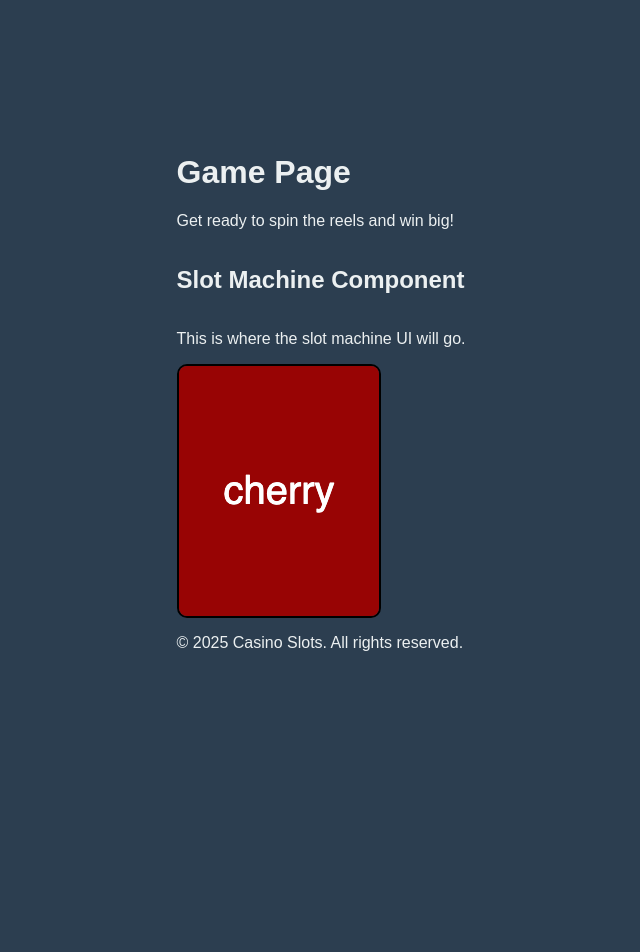
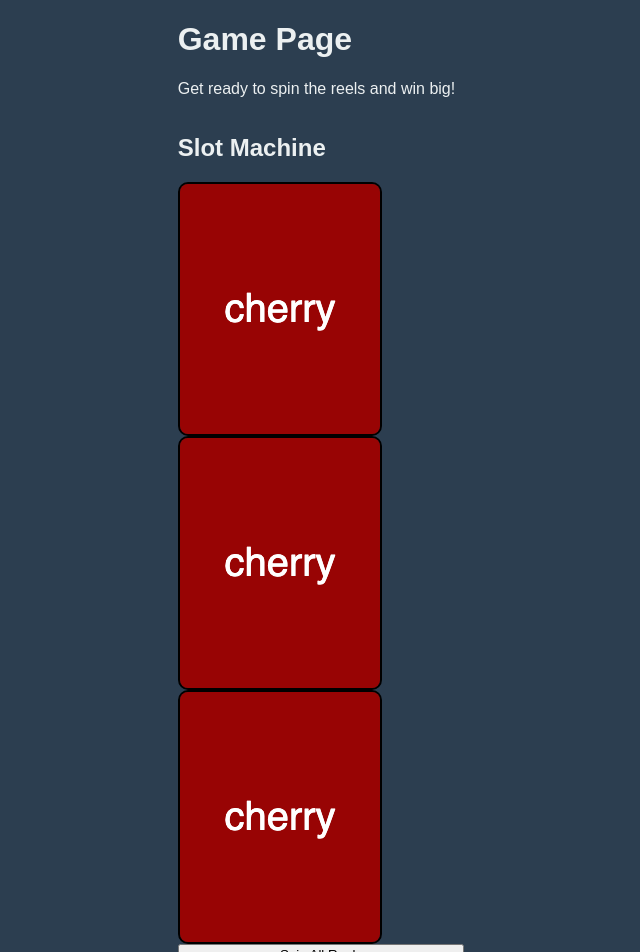
Before and after one commit to arden-rh/lexicon-casino, a React (Vite) app: page /game in a window 1280 px wide. Shown: the top 952 px of the page, without its empty margins (319-959 px from the left). Before the commit the page ends 800 px from the top, so only its background shows below. Built offline with nearby package versions, Linux system fonts and the light colour scheme.

Commit message:
working on logic to match results across spins

```diff
--- a/src/components/Reel/Reel.module.scss
+++ b/src/components/Reel/Reel.module.scss
@@ -4,7 +4,34 @@
 	overflow: hidden;
 	border: 2px solid #000;
 	border-radius: 10px;
+	position: relative;
+	background-color: #222;
+
+	.reelStrip {
 		display: flex;
 		flex-direction: column;
+		height: calc(250px * 12); // 12 images × 250px each = 3000px
+		transition: transform 0.5s cubic-bezier(0.25, 0.46, 0.45, 0.94);
+		will-change: transform;
+
+		&.spinning {
+			transition: transform 0.1s linear;
+		}
+	}
+
+	.slotItem {
+		width: 100%;
+		height: 250px; // Same as container height
+		flex-shrink: 0;
+		display: flex;
 		align-items: center;
+		justify-content: center;
+
+		img {
+			width: 100%;
+			height: auto;
+			max-height: 100%;
+			object-fit: contain;
 		}
+	}
+}
--- a/src/components/Reel/Reel.tsx
+++ b/src/components/Reel/Reel.tsx
@@ -1,72 +1,79 @@
 import styles from "./Reel.module.scss";
 
 interface ReelProps {
-	id?: number;
+	id: number;
+	isSpinning: boolean;
+	currentIndex: number;
 }
 
 const imageContent = [
 	{
+		id: 0,
+		src: "src/assets/images/slotImages/cherry.png",
+		alt: "Cherry",
+	},
+	{
 		id: 1,
-		imgSrc: "src/assets/images/slotImages/cherry.png",
-		imgAlt: "Cherry",
+		src: "src/assets/images/slotImages/lemon.png",
+		alt: "Lemon",
 	},
 	{
 		id: 2,
-		imgSrc: "src/assets/images/slotImages/lemon.png",
-		imgAlt: "Lemon",
+		src: "src/assets/images/slotImages/orange.png",
+		alt: "Orange",
+	},
+	{ id: 3, src: "src/assets/images/slotImages/plum.png", alt: "Plum" },
+	{ id: 4, src: "src/assets/images/slotImages/bell.png", alt: "Bell" },
+	{ id: 5, src: "src/assets/images/slotImages/star.png", alt: "Star" },
+	{
+		id: 6,
+		src: "src/assets/images/slotImages/seven.png",
+		alt: "Seven",
+	},
+	{ id: 7, src: "src/assets/images/slotImages/wild.png", alt: "Wild" },
+	{ id: 8, src: "src/assets/images/slotImages/bar.png", alt: "Bar" },
+	{
+		id: 9,
+		src: "src/assets/images/slotImages/dollar.png",
+		alt: "Dollar",
 	},
 	{
-		id: 3,
-		imgSrc: "src/assets/images/slotImages/orange.png",
-		imgAlt: "Orange",
-	},
-	{ id: 4, imgSrc: "src/assets/images/slotImages/plum.png", imgAlt: "Plum" },
-	{ id: 5, imgSrc: "src/assets/images/slotImages/bell.png", imgAlt: "Bell" },
-	{ id: 6, imgSrc: "src/assets/images/slotImages/star.png", imgAlt: "Star" },
-	{
-		id: 7,
-		imgSrc: "src/assets/images/slotImages/seven.png",
-		imgAlt: "Seven",
-	},
-	{ id: 8, imgSrc: "src/assets/images/slotImages/wild.png", imgAlt: "Wild" },
-	{ id: 9, imgSrc: "src/assets/images/slotImages/bar.png", imgAlt: "Bar" },
-	{
 		id: 10,
-		imgSrc: "src/assets/images/slotImages/dollar.png",
-		imgAlt: "Dollar",
+		src: "src/assets/images/slotImages/diamond.png",
+		alt: "Diamond",
 	},
 	{
 		id: 11,
-		imgSrc: "src/assets/images/slotImages/diamond.png",
-		imgAlt: "Diamond",
-	},
-	{
-		id: 12,
-		imgSrc: "src/assets/images/slotImages/crown.png",
-		imgAlt: "Crown",
+		src: "src/assets/images/slotImages/crown.png",
+		alt: "Crown",
 	},
 ];
 
-const Reel: React.FC<ReelProps> = ({ id }) => {
+const Reel: React.FC<ReelProps> = ({ id, isSpinning, currentIndex }) => {
+	// Calculate the translateY position based on current image
+	const translateY = -currentIndex * 250; // Each image is 250px tall
 
-	const handleSpin = () => {
-		// Logic to spin the reel and randomly select an image
-
-	}
-
+	// Debug: Log what image should be showing
+	const currentImage = imageContent[currentIndex];
+	console.log(`Reel ${id}: index=${currentIndex}, showing=${currentImage?.alt || 'undefined'}`);
 
 	return (
 		<div className={styles.reel} id={`reel-${id}`}>
 			<div className={styles.imageContainer}>
+				<div
+					className={`${styles.reelStrip} ${isSpinning ? styles.spinning : ''}`}
+					style={{ transform: `translateY(${translateY}px)` }}
+				>
 					{imageContent.map((image) => (
 						<div
-						className={styles.slot}
 							key={image.id}
 							id={`slot-${image.id}`}
+							className={styles.slotItem}
 						>
-						<img src={image.imgSrc} alt={image.imgAlt} id={`img-${image.id}`} />
+							<img src={image.src} alt={image.alt} />
 						</div>
 					))}
+				</div>
 			</div>
 		</div>
 	);
--- a/src/components/SlotMachine/SlotMachine.tsx
+++ b/src/components/SlotMachine/SlotMachine.tsx
@@ -1,19 +1,99 @@
+import { useState } from "react";
 import Reel from "../Reel/Reel";
 import styles from "./SlotMachine.module.scss";
 
 const SlotMachine = () => {
-	return <div className={styles.slotMachine}>
-		<h2>Slot Machine Component</h2>
-		<p>This is where the slot machine UI will go.</p>
-		{/* Future implementation of slot machine logic and UI */}
-		<div>
-			{/* Placeholder for reels */}
-			<Reel id={1} />
-			{/* <Reel id={2} /> */}
-			{/* <Reel id={3} /> */}
+	const [reelIndices, setReelIndices] = useState([0, 0, 0]);
+	const [isSpinning, setIsSpinning] = useState(false);
+	const [results, setResults] = useState([0, 0, 0]);
+
+	const checkForWin = () => {
+		console.log("Checking matching results:", results);
+		console.log("reel 1", reelIndices[0]);
+		console.log("reel 2", reelIndices[1]);
+		console.log("reel 3", reelIndices[2]);
+
+		if (
+			reelIndices[0] === reelIndices[1] &&
+			reelIndices[1] === reelIndices[2]
+		) {
+			console.log("🎉 WINNER! All reels match!");
+			// Add win logic here (update score, show animation, etc.)
+			return true;
+		}
+
+		if (
+			reelIndices[0] === reelIndices[1] ||
+			reelIndices[0] === reelIndices[2] ||
+			reelIndices[1] === reelIndices[2]
+		) {
+			console.log("😊 Small win! Two reels match!");
+			// Add small win logic here (update score, show animation, etc.)
+			return true;
+		}
+
+		console.log("No match. Try again!");
+		return false;
+	};
+
+	const handleSpinAll = () => {
+		if (isSpinning) return; // Prevent multiple spins at once
+
+		setIsSpinning(true);
+
+		// Decide final results for all reels upfront
+		setResults([
+			Math.floor(Math.random() * 12),
+			Math.floor(Math.random() * 12),
+			Math.floor(Math.random() * 12),
+		]);
+		// Animate spinning with rapid index changes
+		let spinCount = 0;
+		const spinInterval = setInterval(() => {
+			// Randomly change all reel indices during spin animation
+			setReelIndices([
+				Math.floor(Math.random() * 12),
+				Math.floor(Math.random() * 12),
+				Math.floor(Math.random() * 12),
+			]);
+			spinCount++;
+
+			if (spinCount >= 20) {
+				clearInterval(spinInterval);
+				// Set final results
+				setReelIndices(results);
+				setIsSpinning(false);
+				// Check for win after animation completes
+				setTimeout(() => checkForWin(), 500);
+			}
+		}, 100);
+	};
+
+	return (
+		<div className={styles.slotMachine}>
+			<h2>Slot Machine</h2>
+			<div className={styles.reelsContainer}>
+				<Reel
+					id={1}
+					isSpinning={isSpinning}
+					currentIndex={reelIndices[0]}
+				/>
+				<Reel
+					id={2}
+					isSpinning={isSpinning}
+					currentIndex={reelIndices[1]}
+				/>
+				<Reel
+					id={3}
+					isSpinning={isSpinning}
+					currentIndex={reelIndices[2]}
+				/>
+			</div>
+			<button onClick={handleSpinAll} disabled={isSpinning}>
+				{isSpinning ? "Spinning..." : "Spin All Reels"}
+			</button>
 		</div>
-
-	</div>;
+	);
 };
 
 export default SlotMachine;
```
Lines whose indentation alone changed are shown as unchanged.
